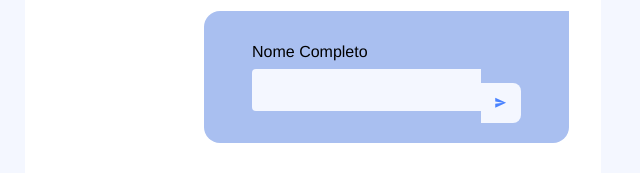
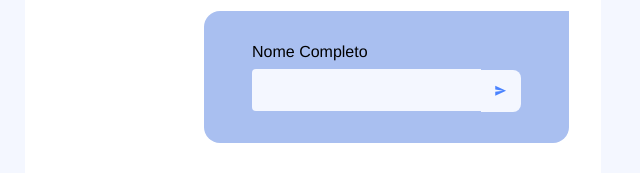
Before and after one commit to BiancaGrenzel/web-chat, a React (Create React App) app: page / in a window 1280 px wide. Shown: the part 609-782 px from the top of the page, without its empty margins (359-999 px from the left). Built offline with nearby package versions, Linux system fonts and the light colour scheme.

Commit message:
refactor: fix button margin

```diff
--- a/src/components/ChatForm/style.ts
+++ b/src/components/ChatForm/style.ts
@@ -52,9 +52,9 @@ export const Button = styled.button`
   position: absolute;
   right: 0;
   margin-right: 48px;
-  margin-top: calc(16px + 24px + 8px + 8px);
+  margin-top: calc(16px + 26.5px );
   border: 0px;
-  height: 40px;
+  height: 42px;
   width: 40px;
   display: flex;
   align-items: center;
```
